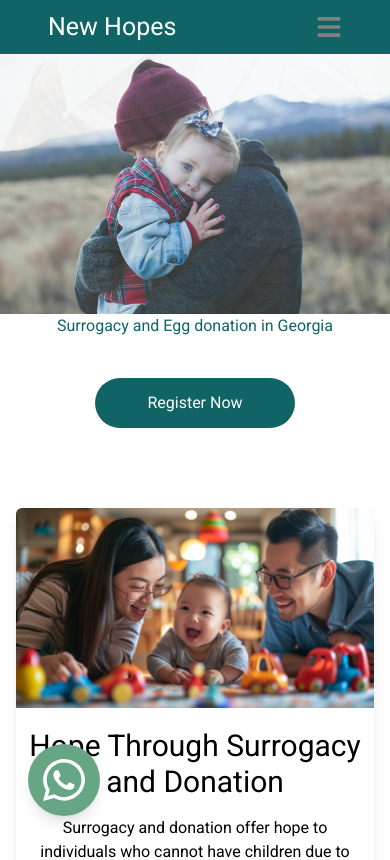
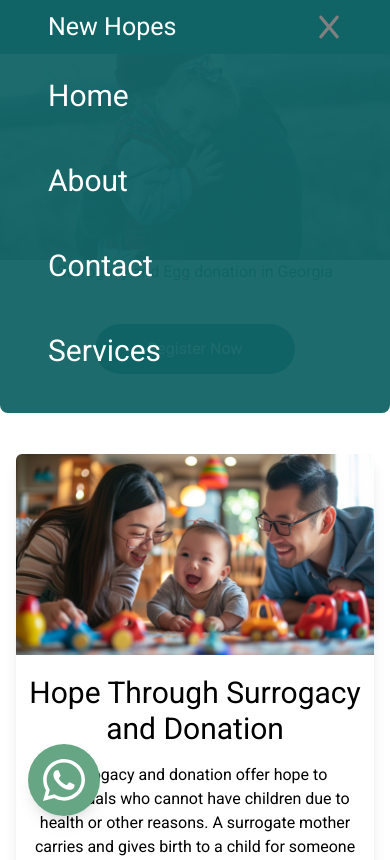
Before and after one commit to NikolozGel/Surrogacy-And-Egg-Donation, a React (Vite) app: page / in a window 390 px wide. Shown: the top 860 px of the page. Built offline with nearby package versions, Linux system fonts and the light colour scheme.

Commit message:
install react-hook-form

```diff
--- a/package.json
+++ b/package.json
@@ -15,6 +15,7 @@
     "json-server": "^1.0.0-beta.2",
     "react": "^18.3.1",
     "react-dom": "^18.3.1",
+    "react-hook-form": "^7.53.0",
     "react-icons": "^5.3.0",
     "react-router-dom": "^6.26.1"
   },
--- a/src/components/FlexContainer.tsx
+++ b/src/components/FlexContainer.tsx
@@ -26,7 +26,7 @@ export default function FlexContainer() {
 
       <Modal
         footer={false}
-        title="Contact "
+        title="Contact"
         open={showForm}
         onOk={() => setShowForm(false)}
         onCancel={() => setShowForm(false)}
--- a/src/components/HamburgerMenu.tsx
+++ b/src/components/HamburgerMenu.tsx
@@ -1,9 +1,13 @@
 import { Link } from "react-router-dom";
 
-export default function HamburgerMenu() {
+export default function HamburgerMenu({ isOpen }: { isOpen: boolean }) {
   return (
-    <div className="z-10">
-      <ul className="lg:hidden absolute flex flex-col gap-8 bg-[#116466] bg-opacity-95 mt-[53px] pt-5 pl-12 w-[100%]   top-0 bottom-[45%] left-0 rounded-b-lg h-[60%]">
+    <div
+      className={`z-10 fixed w-full left-0 top-[53px]  transform transition-transform duration-500 ease-in-out ${
+        isOpen ? "translate-y-0" : "-translate-y-[370px]"
+      }`}
+    >
+      <ul className="lg:hidden  flex flex-col gap-10 bg-[#116466] bg-opacity-95 pt-5 pl-12   top-0 bottom-[45%] left-0 rounded-b-lg pb-10">
         <li className="text-[30px] text-white hover:opacity-50">
           <Link to="/">Home</Link>
         </li>
--- a/src/components/Header.tsx
+++ b/src/components/Header.tsx
@@ -5,36 +5,37 @@ import { FaX } from "react-icons/fa6";
 import HamburgerMenu from "./HamburgerMenu";
 
 export default function Header() {
-  const [isOpen, setIsOpen] = useState(false);
+  const [isOpen, setIsOpen] = useState(true);
 
   // ეს არის მთავარ გვეერდზე ნავიგაციისთვის HomePage
   const navigate = useNavigate();
 
   return (
     <>
-      <header className="flex justify-between py-2  px-12 items-center bg-[#116466] ">
-        <div>
+      <header>
+        <div className="flex justify-between py-2  px-12 items-center bg-[#116466] fixed z-20 w-full ">
           <h1
             className="text-[25px] text-white cursor-pointer"
             onClick={() => navigate("/")}
           >
             New Hopes
           </h1>
+          {isOpen ? (
+            <button onClick={() => setIsOpen(false)} className="lg:hidden">
+              <FaX color="gray" size={26} />
+            </button>
+          ) : (
+            <button onClick={() => setIsOpen(!false)} className="lg:hidden">
+              <FaBars color="gray" size={26} />
+            </button>
+          )}
         </div>
         {/* ეს არის ნავიგაცია რომ გამოჩნდეს Mobile device-სთვის*/}
 
-        {isOpen ? <HamburgerMenu /> : null}
+        <HamburgerMenu isOpen={isOpen} />
 
         {/* ესენია ჰამბურგერ და x ღილაკებისთვის*/}
-        {isOpen ? (
-          <button onClick={() => setIsOpen(false)} className="lg:hidden">
-            <FaX color="gray" size={26} />
-          </button>
-        ) : (
-          <button onClick={() => setIsOpen(!false)} className="lg:hidden">
-            <FaBars color="gray" size={26} />
-          </button>
-        )}
+
         {/* ეს არის მთავარი მენიუ*/}
         <div className="hidden lg:flex">
           <div className="flex justify-center"></div>
```
Also changed, not shown: 1 other file (tests, documents, lock files or other folders).
